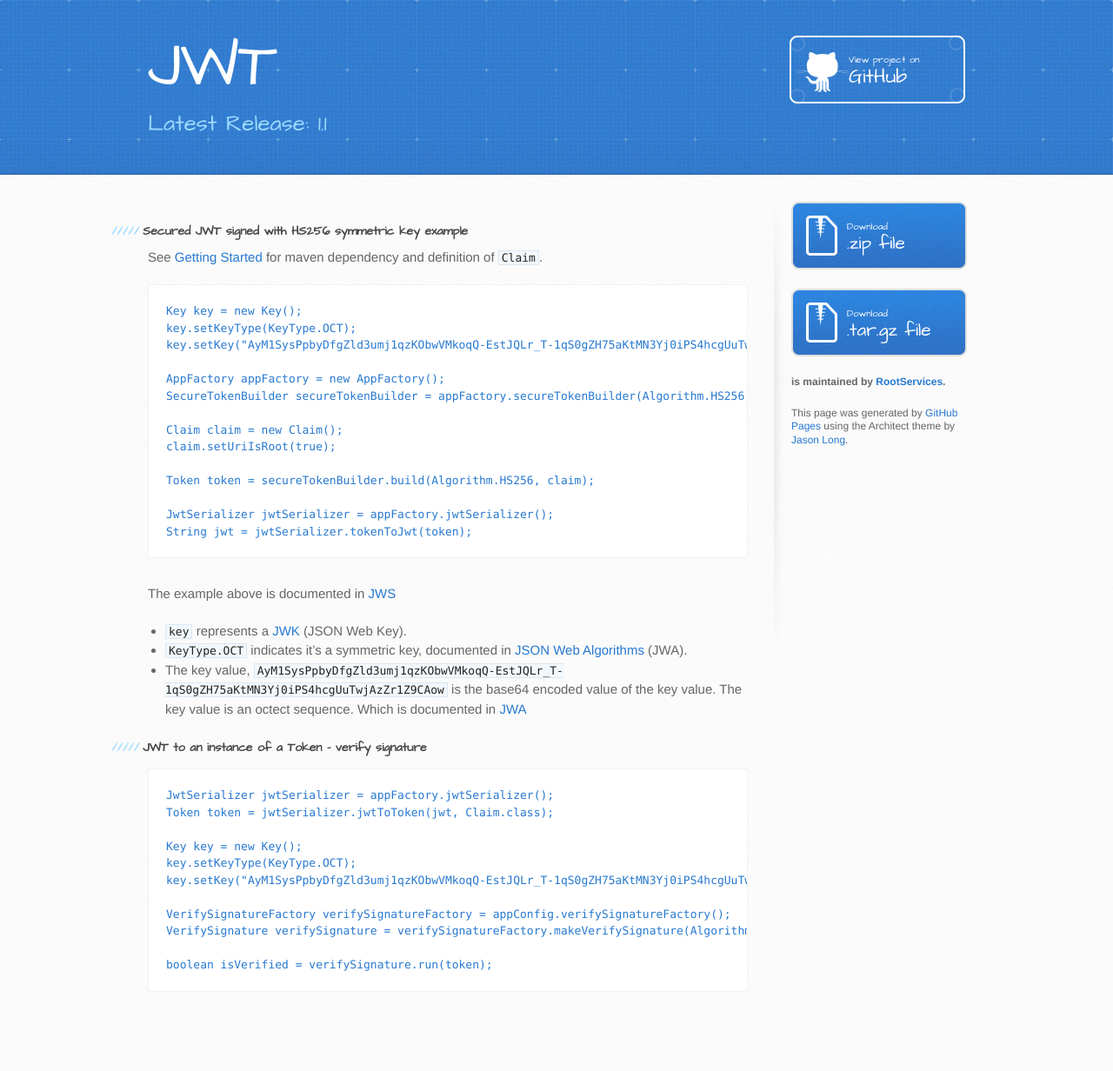
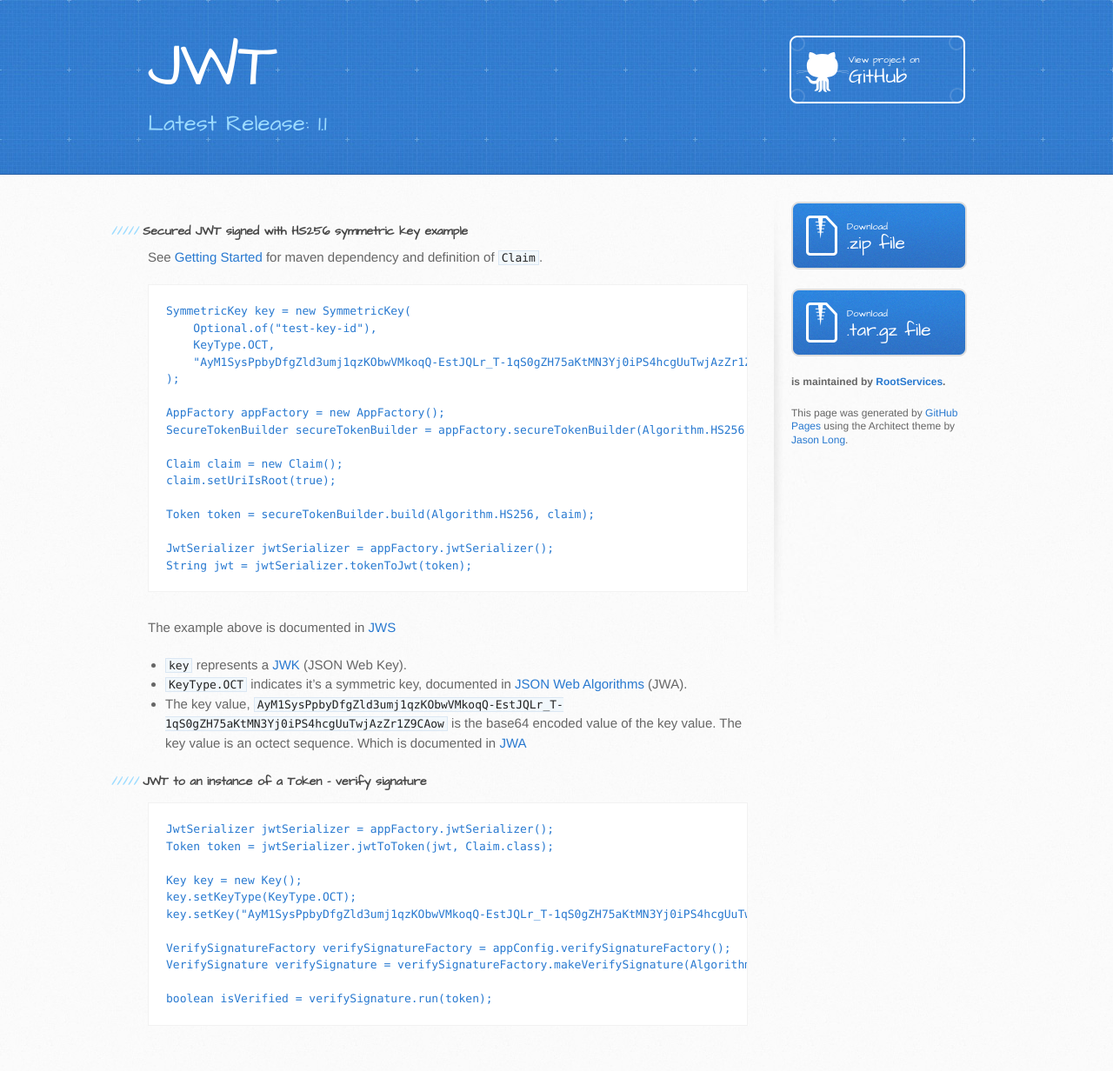
Before and after one commit to tokensmith/jwt, a Jekyll site: the page built from _posts/2015-11-15-Secured-JWT-with-symmetric-key-example.md, in a window 1280 px wide. Shown: the whole page at 87% size. Built offline with Jekyll 4.4.1, drawn with Linux system fonts in a browser that asks for light colours; before the commit the page ends 1193 px from its top, so only the background shows below that.

Commit message:
gh-pages-1.1: jwk key id documentation.

```diff
--- a/_posts/2015-11-15-Secured-JWT-with-symmetric-key-example.md
+++ b/_posts/2015-11-15-Secured-JWT-with-symmetric-key-example.md
@@ -8,9 +8,11 @@ date: 2015-11-15 11:59:56
 See [Getting Started]({{ site.baseurl }}{% post_url 2015-11-15-Getting-started %}) for maven dependency and definition of `Claim`.
 
 ~~~
-Key key = new Key();
-key.setKeyType(KeyType.OCT);
-key.setKey("AyM1SysPpbyDfgZld3umj1qzKObwVMkoqQ-EstJQLr_T-1qS0gZH75aKtMN3Yj0iPS4hcgUuTwjAzZr1Z9CAow");
+SymmetricKey key = new SymmetricKey(
+    Optional.of("test-key-id"),
+    KeyType.OCT,
+    "AyM1SysPpbyDfgZld3umj1qzKObwVMkoqQ-EstJQLr_T-1qS0gZH75aKtMN3Yj0iPS4hcgUuTwjAzZr1Z9CAow"
+);
 
 AppFactory appFactory = new AppFactory();
 SecureTokenBuilder secureTokenBuilder = appFactory.secureTokenBuilder(Algorithm.HS256, key);
```
Also changed, not shown: _posts/2015-11-15-Releases.md (+1 -0 lines), _posts/2015-11-15-Secured-JWT-with-asymmetric-key-example.md (+2 -1 lines).
